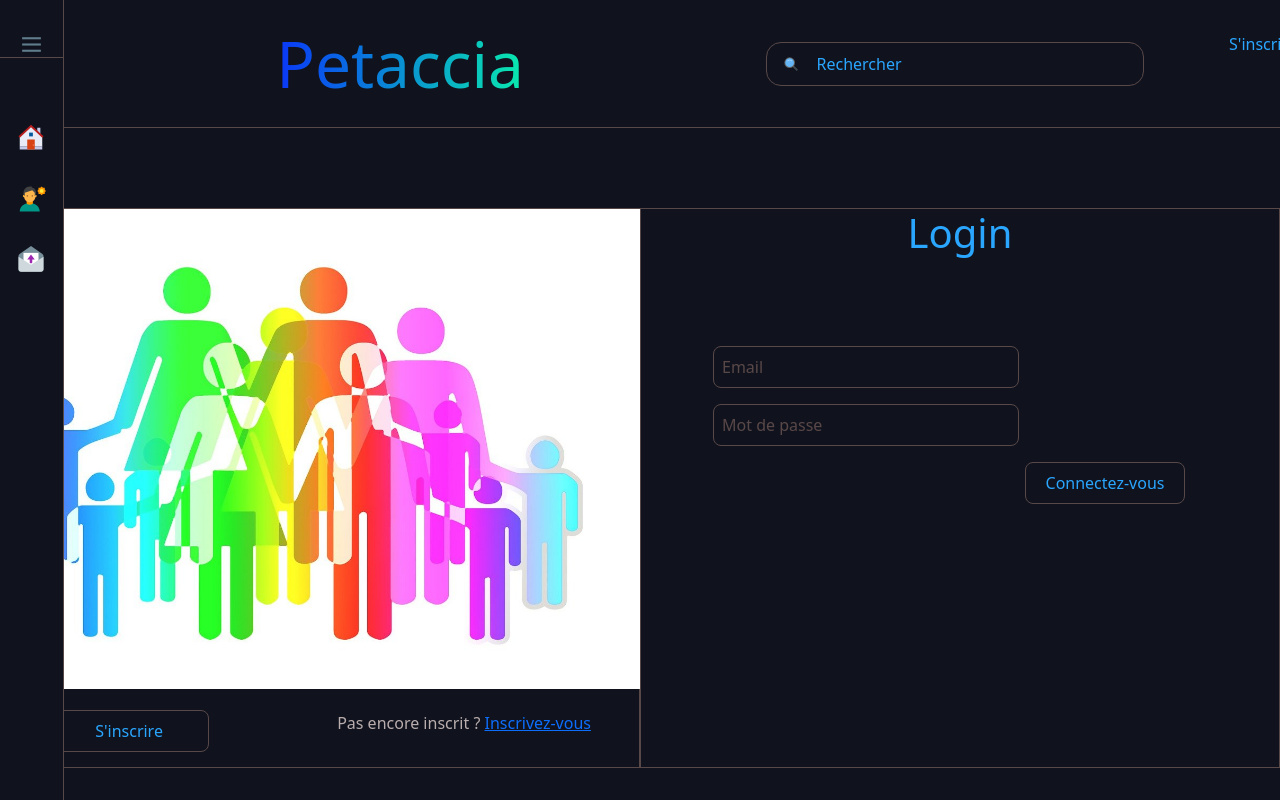
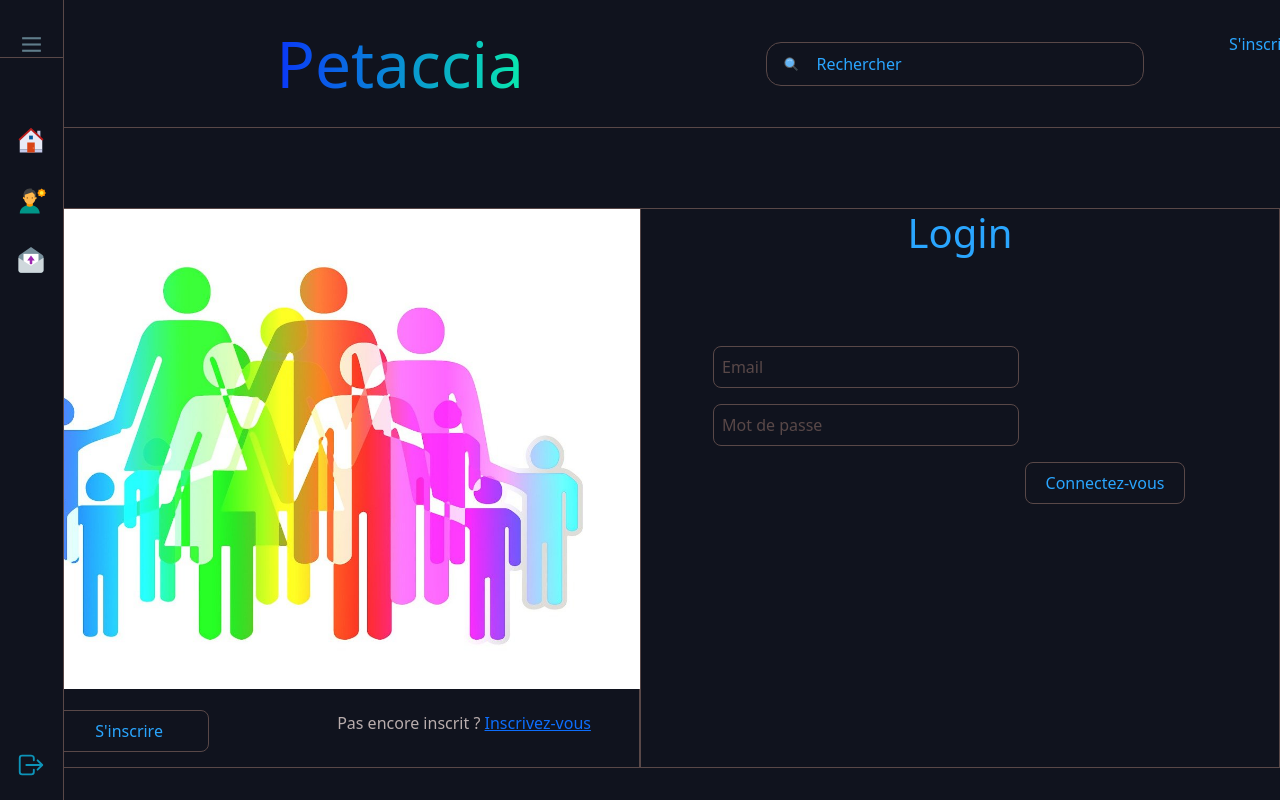
Before and after one commit to petaccia/reseau-social-mysql, a React (Vite) app in the folder frontend/: page /connexion/login in a window 1280 px wide. Shown: the top 800 px of the page. Built offline with nearby package versions, Linux system fonts and the light colour scheme; no server answers; sample sign-in values are in the browser's storage.

Commit message:
Création du bouton logout dans la sidebar

```diff
--- a/frontend/src/components/sidebar/Sidebar/Sidebar.jsx
+++ b/frontend/src/components/sidebar/Sidebar/Sidebar.jsx
@@ -1,5 +1,6 @@
 import { useContext, useState } from "react";
 import { FcHome, FcPortraitMode, FcFeedback, FcMenu } from "react-icons/fc";
+import { IoLogOutOutline } from "react-icons/io5";
 import { NavLink, useLocation, Link } from "react-router-dom";
 import Styles from "./Sidebar.module.scss";
 import logo from "../../../assets/Logo/logo_noir.png";
@@ -26,11 +27,19 @@ const Sidebar = ({ children }) => {
       icon: <FcFeedback />,
     },
   ];
+  const logoutItem = {
+    path: "/connexion/logout",
+    name: "Déconnexion",
+    icon: <IoLogOutOutline />,
+  };
 
   return (
     <div className={Styles.container}>
       <div
-        style={{ width: isOpen ? "13rem" : "4rem" }}
+        style={{
+          width: isOpen ? "13rem" : "4rem",
+          position: isOpen ? "fixed" : "",
+        }}
         className={Styles.sidebar}
       >
         <div className={Styles.top_section}>
@@ -70,10 +79,43 @@ const Sidebar = ({ children }) => {
             ))}
           </div>
         </div>
+        <NavLink
+          to={logoutItem.path}
+          className={`${Styles.link_Logout}${
+            location.pathname === logoutItem.path ? Styles.active : ""
+          }`}
+        >
+          <div
+            className={Styles.ContainerIconLogout}
+            style={{
+              display: isOpen ? "flex" : "flex",
+              flexDirection: isOpen ? "column" : "",
+              alignItems: isOpen ? "center" : "center",
+              position: isOpen ? "absolute" : "absolute",
+              bottom: isOpen ? "20px" : "20px",
+              width: isOpen ? "100%" : "100%",
+            }}
+          >
+            <div
+              className={Styles.iconLogout}
+              style={{ display: isOpen ? "30px" : "20px" }}
+            >
+              {logoutItem.icon}
+            </div>
+            <div
+              style={{
+                display: isOpen ? "block" : "none",
+              }}
+              className={Styles.link_text_Logout}
+            >
+              {logoutItem.name}
+            </div>
+          </div>
+        </NavLink>
       </div>
       <main>{children}</main>
     </div>
-  )
+  );
 };
 
 export default Sidebar;
--- a/frontend/src/components/sidebar/Sidebar/Sidebar.module.scss
+++ b/frontend/src/components/sidebar/Sidebar/Sidebar.module.scss
@@ -9,9 +9,8 @@
   left: 0;
   bottom: 0;
   z-index: 3000;
-  width: 20rem
+  width: 20rem;
 
-}
   .top_section {
     display: flex;
     flex-direction: column;
@@ -52,8 +51,7 @@
     width: 100%;
     display: flex;
     align-items: center;
-  // justify-content: space-around;
-  padding: 1rem 0;
+    padding: 0.5rem 0;
     transition: all 0.5s;
     text-decoration: none;
 
@@ -73,7 +71,6 @@
     }
   }
   .icon {
-  display: flex;
     font-size: 30px;
     padding-left: 1rem;
     margin-right: 3rem;
@@ -82,3 +79,21 @@
     padding-left: 3rem;
     color: #0d94b9;
   }
+
+  .iconLogout{
+    display: flex;
+    flex-direction: column;
+    font-size: 30px;
+    padding-left: 1rem;
+    color: #0d94b9;
+    &:hover{
+      color: #ff2afb;
+    }
+  }
+  .link_text_Logout{
+    color: #0d94b9;
+    &:hover{
+      color: #ff2afb;
+    }
+  }
+}
--- a/frontend/src/pages/Connexion/Connexion.jsx
+++ b/frontend/src/pages/Connexion/Connexion.jsx
@@ -63,7 +63,7 @@ const Connexion = () => {
         );
       }
     } catch (error) {
-      console.log("chercher l'error", error);
+      console.info("chercher l'error", error);
       if (error.response) {
         if (error.response.status === 409) {
           toast.error("Votre email existe déjà 😡", {
```
Lines whose indentation alone changed are shown as unchanged.
